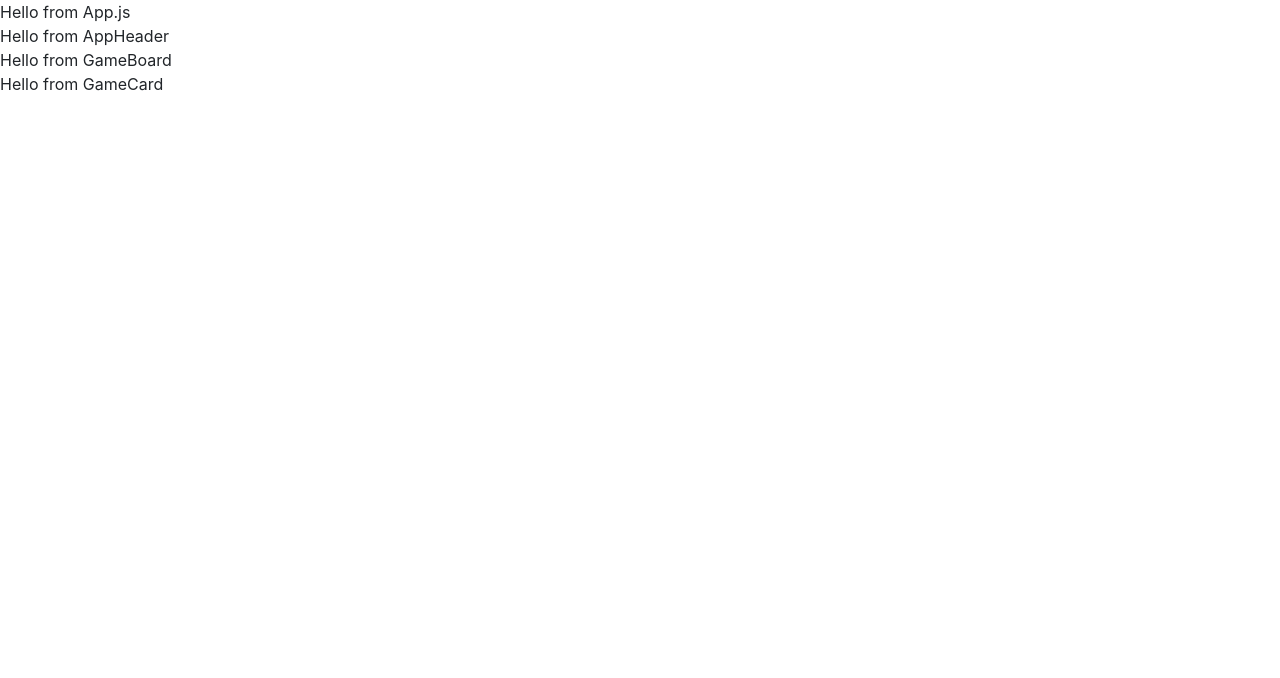
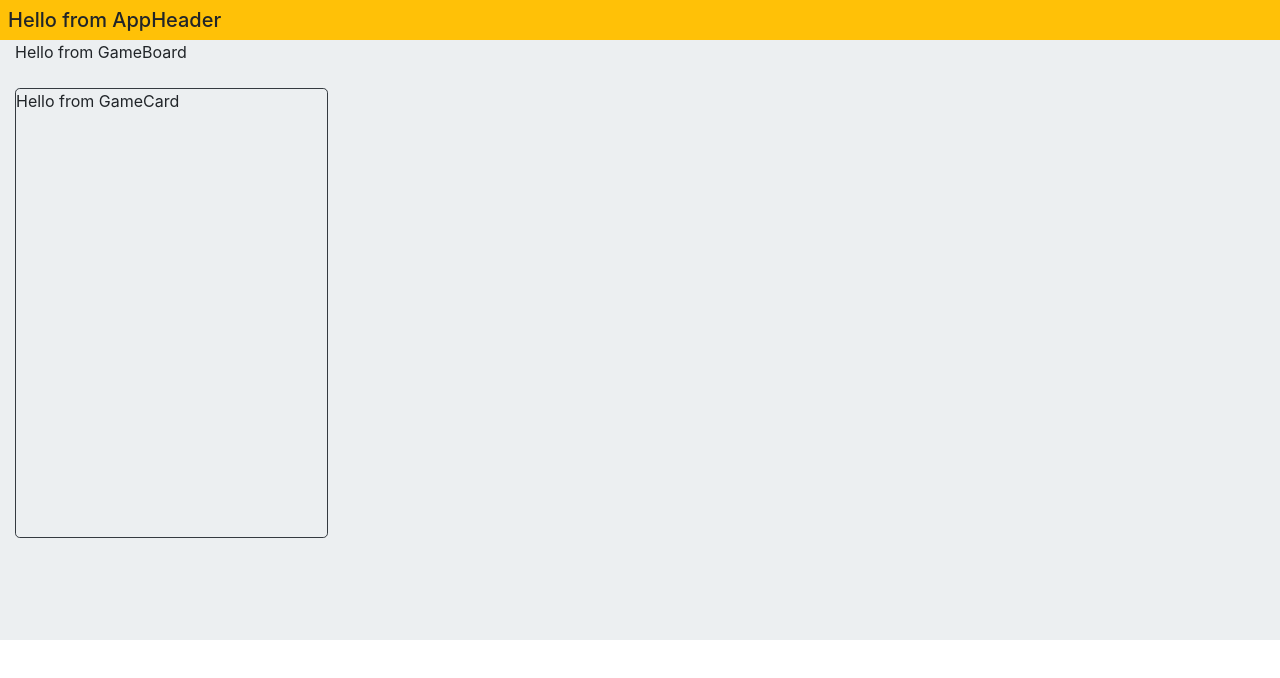
Before and after one commit to Jabernathy88/splendor-prototype, a React (Create React App) app: page / in a window 1280 px wide. Shown: the top 678 px of the page. Built offline with nearby package versions, Linux system fonts and the light colour scheme.

Commit message:
Temporary layout.

```diff
--- a/src/App.js
+++ b/src/App.js
@@ -1,11 +1,11 @@
 import React from 'react';
+import './styles/app.css';
 import AppHeader from './components/AppHeader';
 import GameBoard from './components/GameBoard';
 
 function App() {
   return (
     <div id="content">
-      Hello from App.js
       <AppHeader />
       <GameBoard />
 
--- a/src/components/AppHeader.js
+++ b/src/components/AppHeader.js
@@ -1,10 +1,10 @@
-import React, { Component } from 'react'
+import React, { Component } from 'react';
 
 export default class AppHeader extends Component {
   render() {
     return (
-      <div>
-        Hello from AppHeader
+      <div className="bg-warning">
+        <h5 className="p-2">Hello from AppHeader</h5>
       </div>
     )
   }
--- a/src/components/GameBoard.js
+++ b/src/components/GameBoard.js
@@ -3,8 +3,9 @@
 
 const GameBoard = () => {
   return (
-    <div>
-      Hello from GameBoard
+    <div id="gameBoard" className="container-fluid bg-blue-grey h-75">
+      <p>Hello from GameBoard</p>
+      <br />
       <GameCard />
 
     </div>
--- a/src/components/GameCard.js
+++ b/src/components/GameCard.js
@@ -1,10 +1,10 @@
-import React, { Component } from 'react'
+import React, { Component } from 'react';
 
 export default class GameCard extends Component {
   render() {
     return (
-      <div>
-        Hello from GameCard
+      <div className="h-75 w-25 border border-dark rounded-lg">
+        <p>Hello from GameCard</p>
 
       </div>
     )
--- a/src/styles/app.css
+++ b/src/styles/app.css
@@ -3,7 +3,7 @@
   margin: 0;
   padding: 0;
   width: 100vw;
-  min-height: 100vh;
+  height: 100vh;
   display: block;
 }
 html {
```
